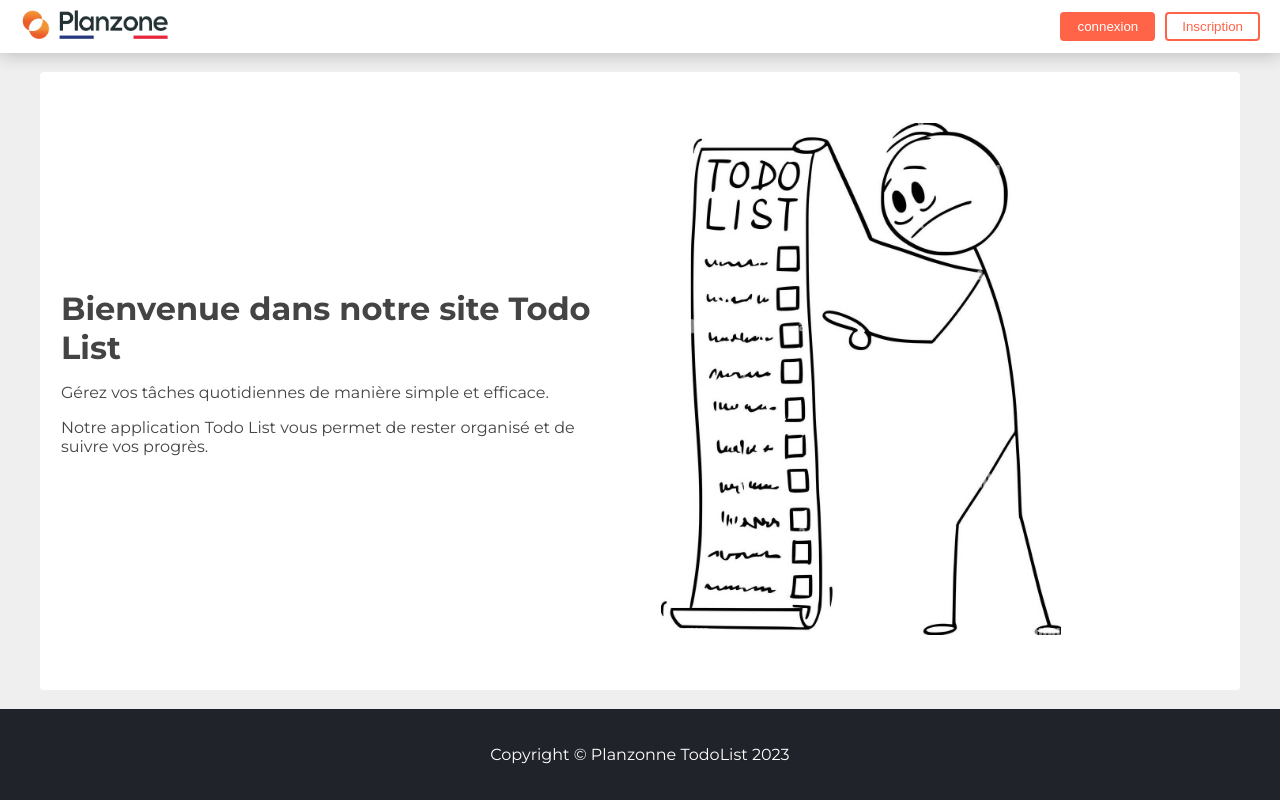
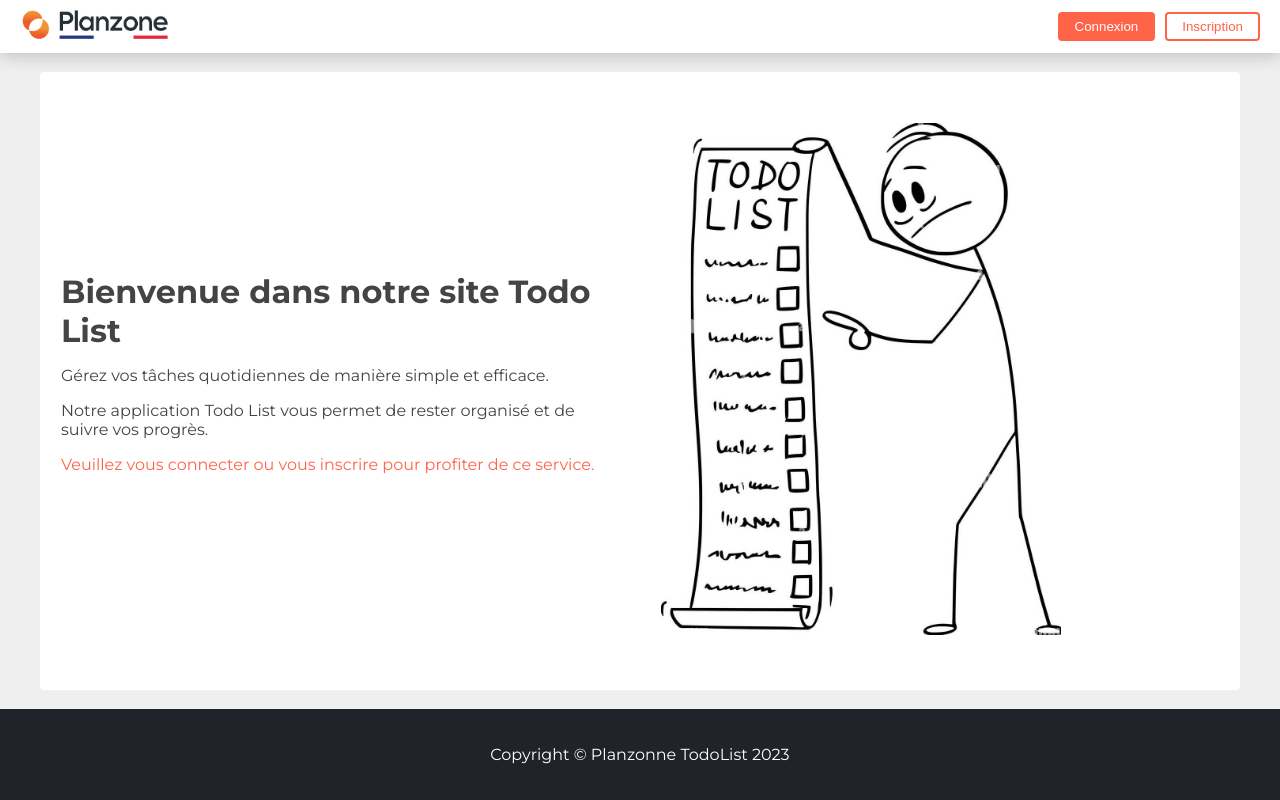
Before and after one commit to Talatizi-kamel/Todo-List, a React (Create React App) app in the folder frontend/: page / in a window 1280 px wide. Built offline with nearby package versions, Linux system fonts and the light colour scheme.

Commit message:
refactor

```diff
--- a/frontend/src/components/Header.js
+++ b/frontend/src/components/Header.js
@@ -1,10 +1,16 @@
+import React, { useContext } from "react";
 import styles from "./Header.module.scss";
 import logo from "../assets/images/Logo-PZ-Bleu-Blanc-Rouge.png";
 import { NavLink } from "react-router-dom";
-import { useContext } from "react";
 import { AuthContext } from "../context/AuthContext";
+
 function Header() {
-  const { user } = useContext(AuthContext);
+  const { user, logout } = useContext(AuthContext);
+
+  const handleLogout = () => {
+    logout();
+  };
+
   return (
     <header className={`${styles.header} d-flex flex-row align-items-center`}>
       <div className="flex-fill">
@@ -15,21 +21,24 @@ function Header() {
       </div>
       {user ? (
         <ul>
-          <NavLink to="Profile">
+          <NavLink to="/profile">
             <button className="btn btn-primary mr-5">Profil</button>
           </NavLink>
           <NavLink to="/">
-            <button className="btn btn-reverse-primary ml-5">
+            <button
+              className="btn btn-reverse-primary ml-5"
+              onClick={handleLogout}
+            >
               Déconnexion
             </button>
           </NavLink>
         </ul>
       ) : (
         <ul>
-          <NavLink to="Login">
-            <button className="btn btn-primary mr-5">connexion</button>
+          <NavLink to="/login">
+            <button className="btn btn-primary mr-5">Connexion</button>
           </NavLink>
-          <NavLink to="signup">
+          <NavLink to="/signup">
             <button className="btn btn-reverse-primary ml-5">
               Inscription
             </button>
--- a/frontend/src/components/Homepage.js
+++ b/frontend/src/components/Homepage.js
@@ -1,20 +1,34 @@
-import React from "react";
+import React, { useContext } from "react";
+import { Link } from "react-router-dom";
 import image from "../assets/images/image.jpg";
 import style from "./Homepage.module.scss";
+import { AuthContext } from "../context/AuthContext"; // Assurez-vous d'importer le contexte d'authentification
 
 function Homepage() {
+  const { user } = useContext(AuthContext);
+
   return (
-    <div class=" d-flex container align-items-center">
-      <div class=" d-flex container justify-content-center align-items-center card my-30">
-        <div class={`${style.box} card`}>
+    <div className="d-flex container align-items-center">
+      <div className="d-flex container justify-content-center align-items-center card my-30">
+        <div className={`${style.box} card`}>
           <h1>Bienvenue dans notre site Todo List</h1>
           <p>Gérez vos tâches quotidiennes de manière simple et efficace.</p>
           <p>
             Notre application Todo List vous permet de rester organisé et de
             suivre vos progrès.
           </p>
+          {user ? (
+            <Link to="/Todolists" className="btn btn-primary">
+              TodoList
+            </Link>
+          ) : (
+            <p className={`${style.color}`}>
+              Veuillez vous connecter ou vous inscrire pour profiter de ce
+              service.
+            </p>
+          )}
         </div>
-        <div class={`${style.box} card`}>
+        <div className={`${style.box} card`}>
           <img
             src={image}
             alt="Illustration Todo List"
--- a/frontend/src/components/Homepage.module.scss
+++ b/frontend/src/components/Homepage.module.scss
@@ -4,3 +4,7 @@
   margin: 10px;
   padding: 10px;
 }
+
+.color {
+  color: var(--primary);
+}
```
